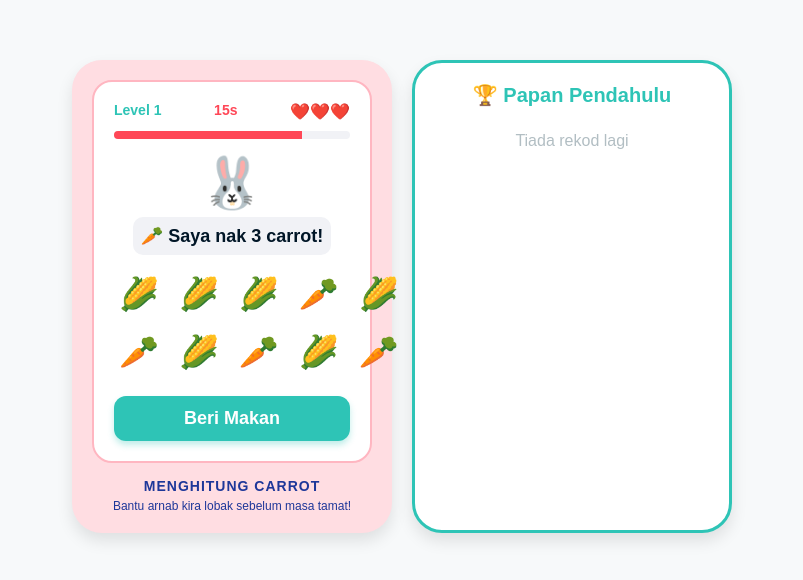
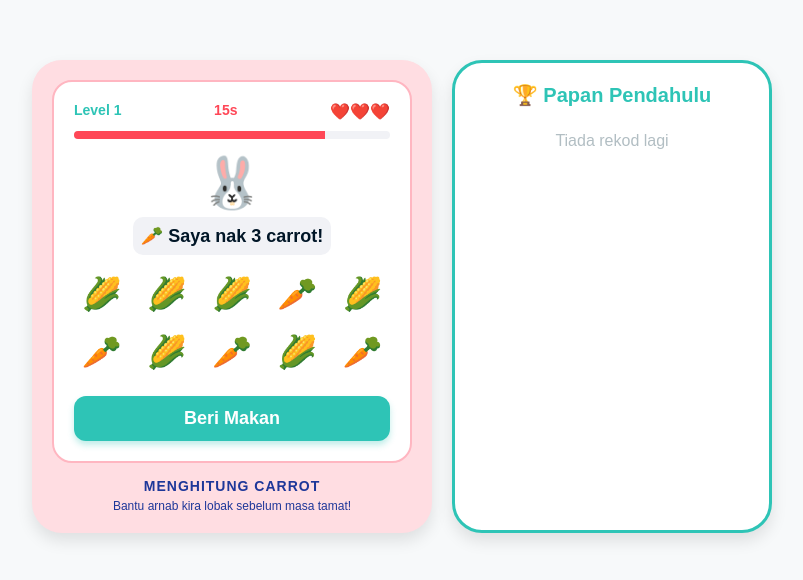
Before and after one commit to intanhalu/KiraArnab, a plain HTML site: page index.html in a window 1280 px wide. Shown: the part 104-684 px from the top of the page, without its empty margins (238-1041 px from the left). Drawn offline with Linux system fonts and the light colour scheme.

Commit message:
Update game title and styles in index.html

```diff
--- a/index.html
+++ b/index.html
@@ -3,10 +3,10 @@
 <head>
     <meta charset="UTF-8">
     <meta name="viewport" content="width=device-width, initial-scale=1.0">
-    <title>Permainan Mengira Arnab - Pro Edition</title>
+    <title>Permainan Mengira Lobak</title>
     <style>
         body {
-            font-family: 'Arial', sans-serif;
+            font-family: 'poppins', sans-serif;
             background-color: #f7f9fa;
             display: flex;
             justify-content: center;
@@ -30,7 +30,7 @@
 
         /* Antaramuka Utama (Bingkai Merah Jambu) */
         .game-container {
-            width: 320px;
+            width: 400px;
             background-color: #ffdde2;
             border-radius: 30px;
             padding: 20px;
```
